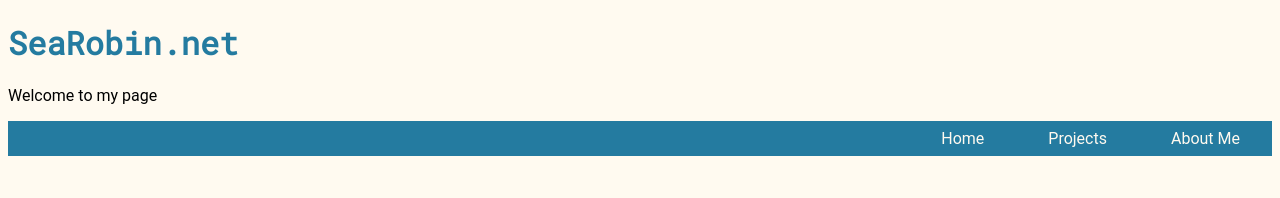
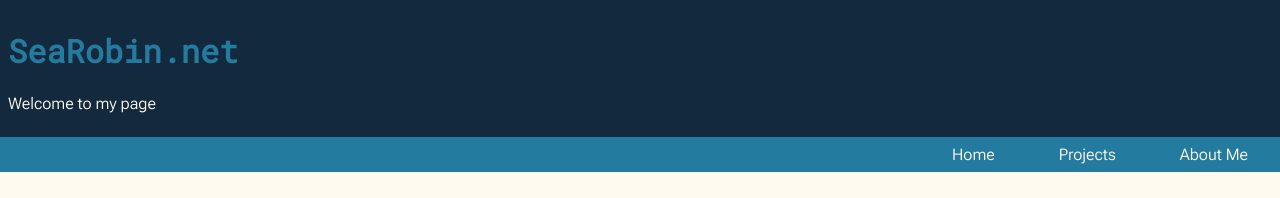
Before and after one commit to adinfinitum225/flask-personal-site, a plain HTML site: page static/html/home.html in a window 1280 px wide. Shown: the top 198 px of the page. Drawn offline with nearby package versions, Linux system fonts and the light colour scheme.

Commit message:
Added header background, changed nav hover color

```diff
--- a/static/html/css/styles.css
+++ b/static/html/css/styles.css
@@ -1,3 +1,6 @@
+/*
+ * Color pallete as variables for ease of change
+ */
 :root {
 		--bg-color: #FFFAF0 /*Floral White*/;
 		--main-color: #247BA0 /*CG Blue*/;
@@ -7,9 +10,19 @@
 		--dark-text: #000000 /*Black*/;
 }
 
+/*
+ * Global properties
+ */
 body {
 		background-color: var(--bg-color);
-		font-family: 'Roboto', sans-serif;
+		font-family: 'Roboto Flex', sans-serif;
+		margin: 0;
+}
+
+header {
+		background-color: var(--second-color);
+		color: var(--light-text);
+		padding: 8px
 }
 
 header h1 {
@@ -18,12 +31,29 @@ header h1 {
 		font-weight: bold;
 }
 
+/*
+ * Navbar specific properties. Allows dropdown menu and change on hover
+ */
 nav ul {
 		display: flex;
 		list-style: none;
+		margin: 0;
 		justify-content: flex-end;
 		background-color: var(--main-color);
 		position: sticky;
+}
+
+li a {
+	color: var(--light-text);
+	text-decoration: none;
+	display: block;
+	background-color: var(--main-color);
+	padding: 0.5rem 2rem;
+}
+
+/* Change color on hover for main nav items */
+li a:hover {
+		background-color: var(--second-color);
 }
 
 .dropdown {
@@ -46,26 +76,17 @@ nav ul {
 		display: block;
 }
 
-li a {
-	color: var(--light-text);
-	text-decoration: none;
-	display: block;
-	background-color: var(--main-color);
-	padding: 0.5rem 2rem;
-}
-
-
-/* might need to move this higher up */
-li a:hover {
-		/*filter: brightness(1.2);*/
-		background-color: var(--accent-color);
-}
-
+/*
+ * Float picture left so that paragraph wraps around
+ */
 #portrait {
 		float: left;
 		margin: 5px;
 }
 
+/*
+ * Properties for main content area of page
+ */
 main {
 		display: flex;
 }
@@ -82,6 +103,9 @@ main aside {
 		flex: 1;
 }
 
+/*
+ * Properties for email, social, and phone links
+ */
 address > a {
 	text-decoration: none;
 	color: inherit;
```
Also changed, not shown: 1 other file.
